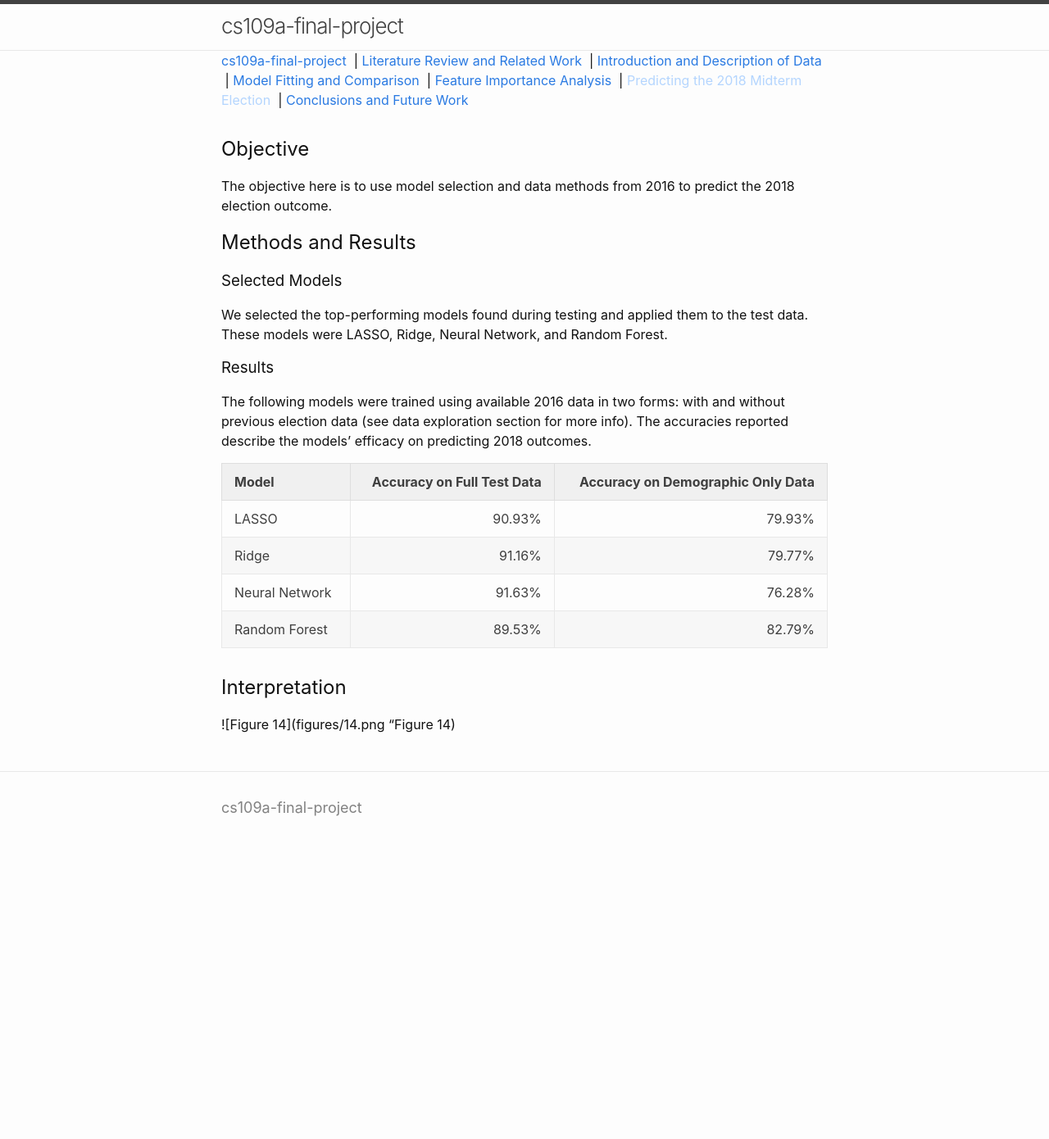
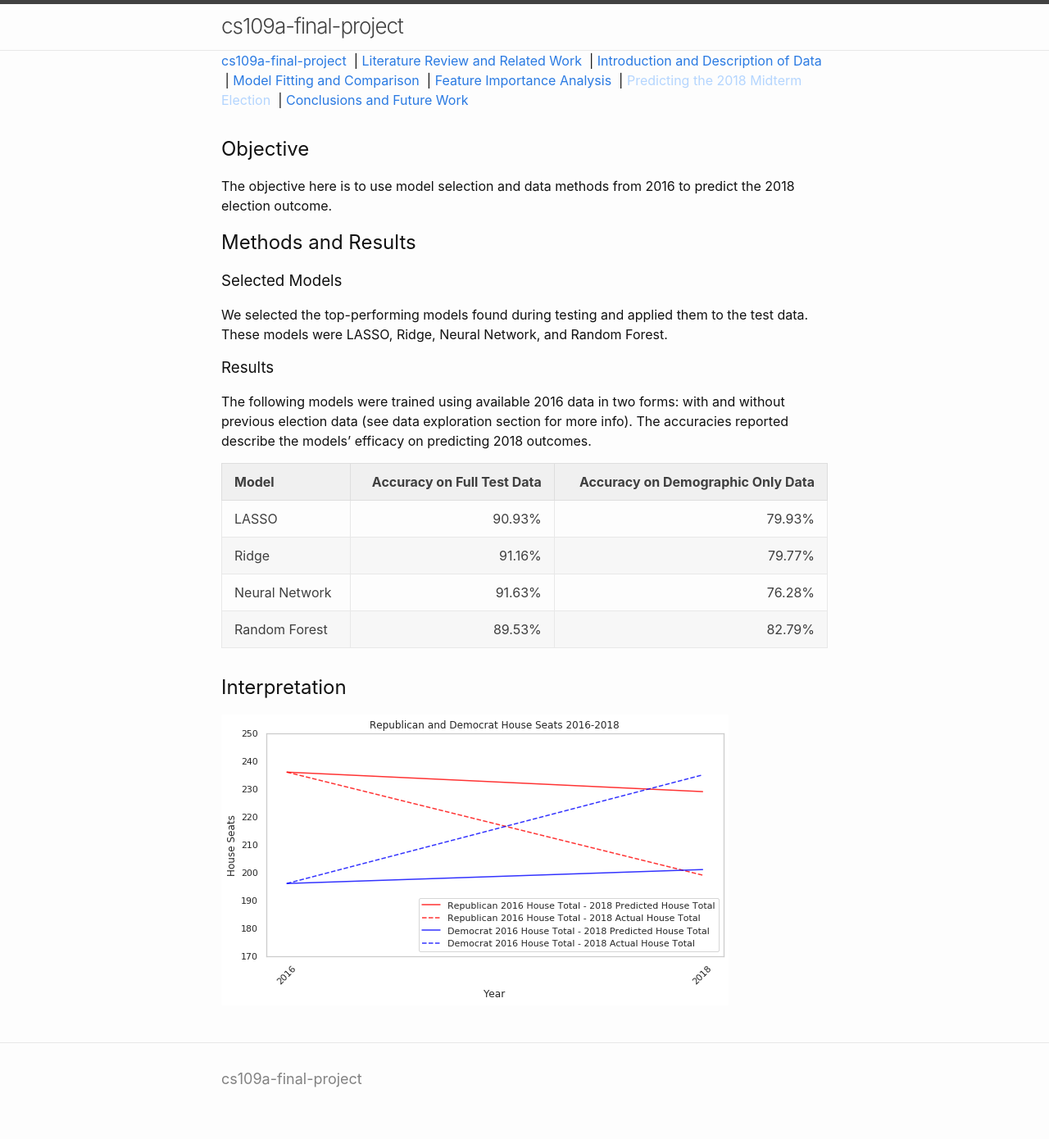
Before and after one commit to thyme4soup/cs109a-final-project, a Jekyll site: the page built from predicting-the-2018-midterm.md, in a window 1280 px wide. Shown: the whole page at 82% size. Built offline with Jekyll 4.4.1, drawn with Linux system fonts in a browser that asks for light colours; our own code applies the rules of GitHub Pages for plain Markdown files; before the commit the page ends 1059 px from its top, so only the background shows below that.

Commit message:
Update predicting-the-2018-midterm.md

```diff
--- a/predicting-the-2018-midterm.md
+++ b/predicting-the-2018-midterm.md
@@ -26,4 +26,4 @@ The following models were trained using available 2016 data in two forms: with a
 
 ## Interpretation
 
-![Figure 14](figures/14.png "Figure 14)
+![Figure 14](figures/14.png "Figure 14")
```
